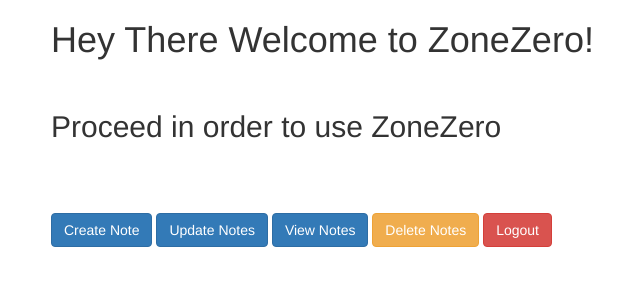
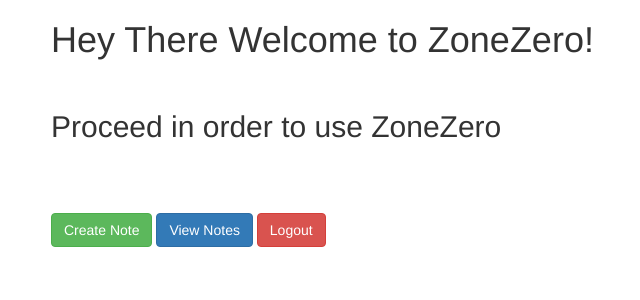
Before and after one commit to maxwellicharia/ZoneZero, a Flask app: page /dash in a window 1280 px wide. Shown: the top 300 px of the page, without its empty margins (19-659 px from the left). Run offline with Flask 2, Linux system fonts and the light colour scheme; parts of the project's set-up code (start-up, migrations or seed data) failed here and were passed over; some libraries are stand-ins or nearby versions.

Commit message:
[Update] - Interface

```diff
--- a/templates/dash.html
+++ b/templates/dash.html
@@ -21,13 +21,9 @@ ZoneZero
 <br/>
 <br/>
 
-    <a class="btn btn-primary" href="{{ url_for('create')}}" role="button">Create Note</a>
-
-    <a class="btn btn-primary" href="{{ url_for('update')}}" role="button">Update Notes</a>
+    <a class="btn btn-success" href="{{ url_for('create')}}" role="button">Create Note</a>
 
     <a class="btn btn-primary" href="{{ url_for('view')}}" role="button">View Notes</a>
-
-    <a class="btn btn-warning" href="{{ url_for('delete')}}" role="button">Delete Notes</a>
 
     <a class="btn btn-danger" href="{{ url_for('logout')}}" role="button">Logout</a>
 
```
